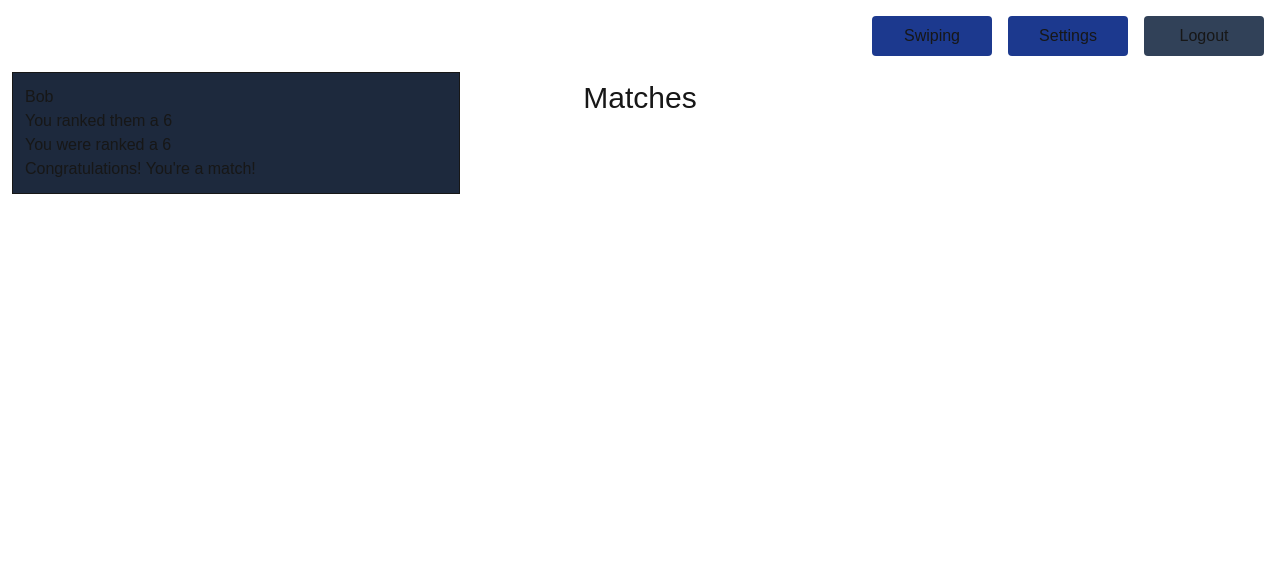
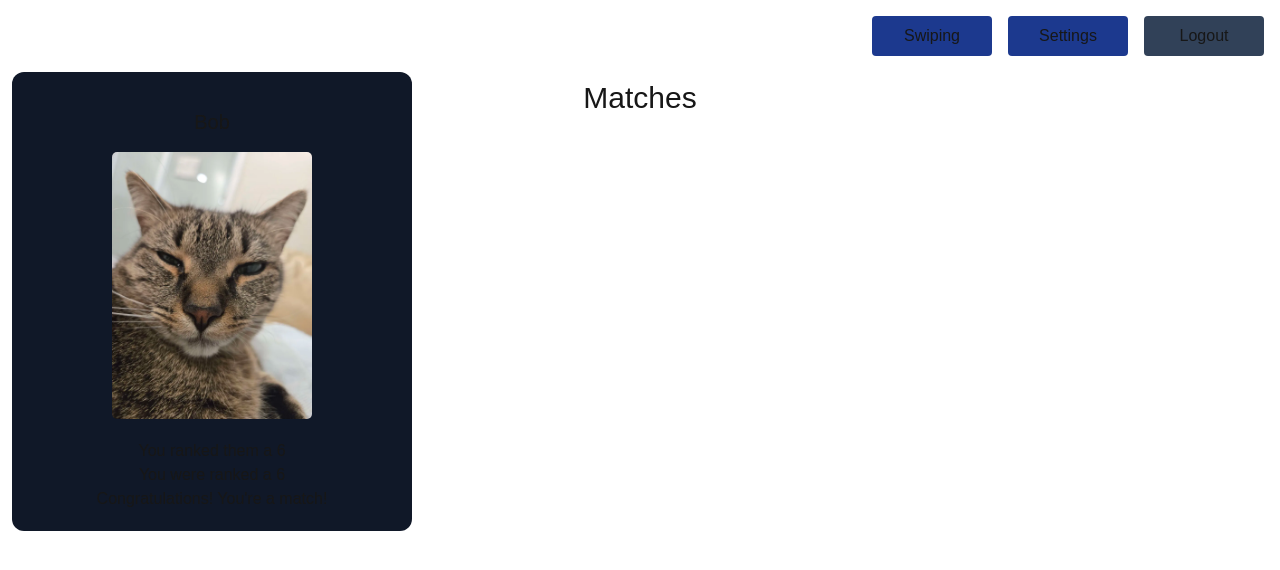
Before and after one commit to cavalier08/cursed-dating-app, a Next.js app: page /matches in a window 1280 px wide. Shown: the top 570 px of the page. Built offline with nearby package versions, Linux system fonts and the light colour scheme; no server answers.

Commit message:
updated ui

```diff
--- a/src/components/UserProfile.tsx
+++ b/src/components/UserProfile.tsx
@@ -1,17 +1,35 @@
 import { User } from '../pages/matches';
+import Image from "next/image";
 
 export default function UserProfile({data}: {data: User}) {
     const yourRankExists = (data.yourRank != -1);
     const theirRankExists = (data.theirRank != -1);
     const diff = (data.yourRank - data.theirRank);
+    const pfpStyle={
+        margin: 'auto',
+        marginBottom: '20px',
+        borderRadius: '5px',
+    }
     return (
-        <div className="m-3 p-3 bg-slate-800 border w-md">
-            <p>{ data.name }</p>
+        <div className="m-3 p-5 bg-gray-900 w-100 text-center rounded-xl hover:shadow-md hover:shadow-gray-700">
+            <h3 className="text-xl m-4">{ data.name }</h3>
+            {data.theirPfP != null &&
+            <Image
+                src={data.theirPfP}
+                alt="pfp of ur future wifey"
+                width={200}
+                height={200}
+                style={pfpStyle}  />}
+
+            <div className="">
             {yourRankExists && <p>You ranked them a { data.yourRank }</p>}
             {theirRankExists && <p>You were ranked a { data.theirRank }</p>}
             {(diff == 0) && <p>Congratulations! You're a match!</p>}
             {(diff < 0) && <p></p>}
             {(diff > 0) && <p></p>}
+
+            </div>
+
         </div>
     )
 }
--- a/src/pages/matches.tsx
+++ b/src/pages/matches.tsx
@@ -9,6 +9,7 @@ export interface User {
     username: string,
     yourRank: number,
     theirRank: number
+    theirPfP?: string,
 }
 
 export default function Matches() {
@@ -17,7 +18,8 @@ export default function Matches() {
         name: "Bob",
         username: "bobby",
         yourRank: 6,
-        theirRank: 6
+        theirRank: 6,
+        theirPfP: '/grumpy_lucky.png',
     };
     let users: User[] = [defaultUser];
     const [results, setResults] = useState(users);
@@ -31,24 +33,12 @@ export default function Matches() {
         });*/
     }, []);
 
-    /*
-    <Link
-                href={"/settings"}>
-                <p>User settings</p>
-            </Link>
-            <Link
-                href={"/swiping"}>
-                <p>Find potential matches!</p>
-            </Link>
-            <h2>Your matches:</h2>
-            */
-
     return (
         <div>
             <NavBar href1="settings" page1="Settings" href2="swiping" page2="Swiping" title="Matches"/>
 
 
-            <div id="profiles">
+            <div className="" id="profiles">
                 {results.map((match, index) => (
                     <UserProfile key={index} data={match} />
                 ))}
```
